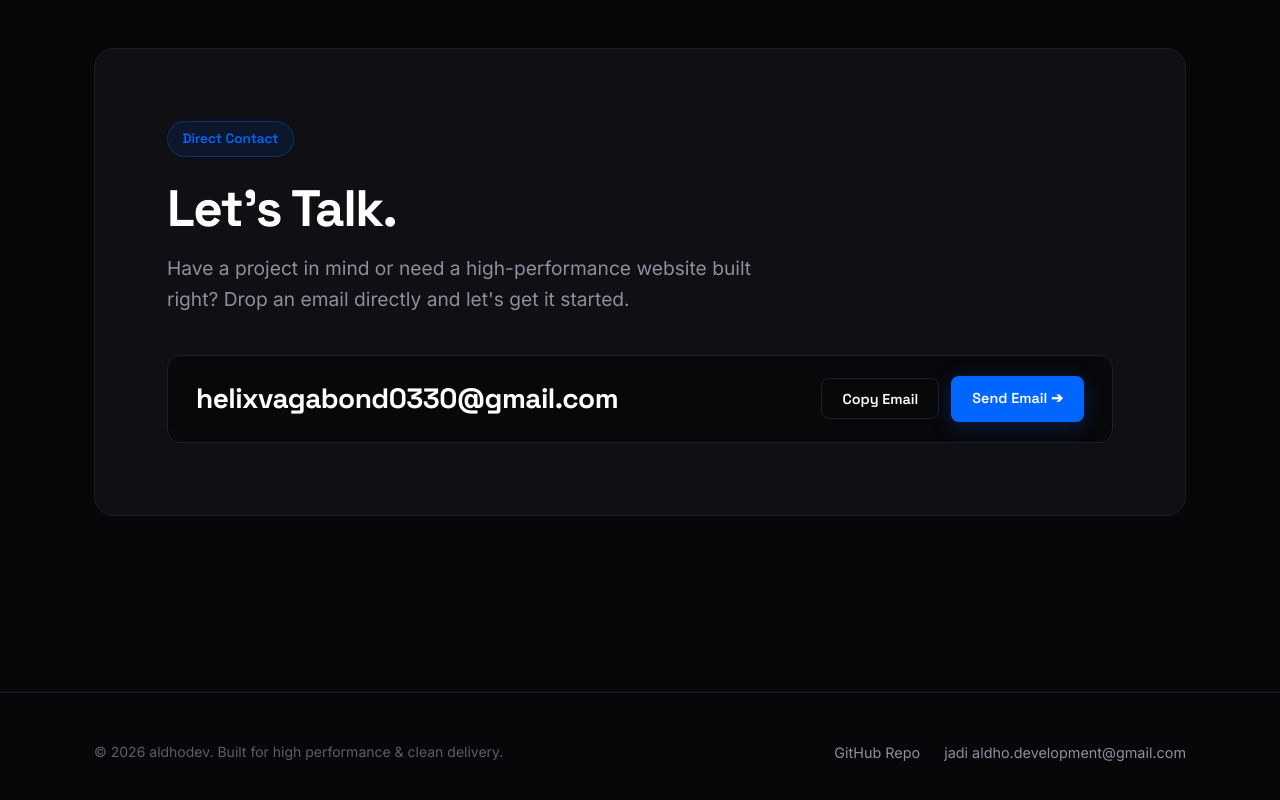
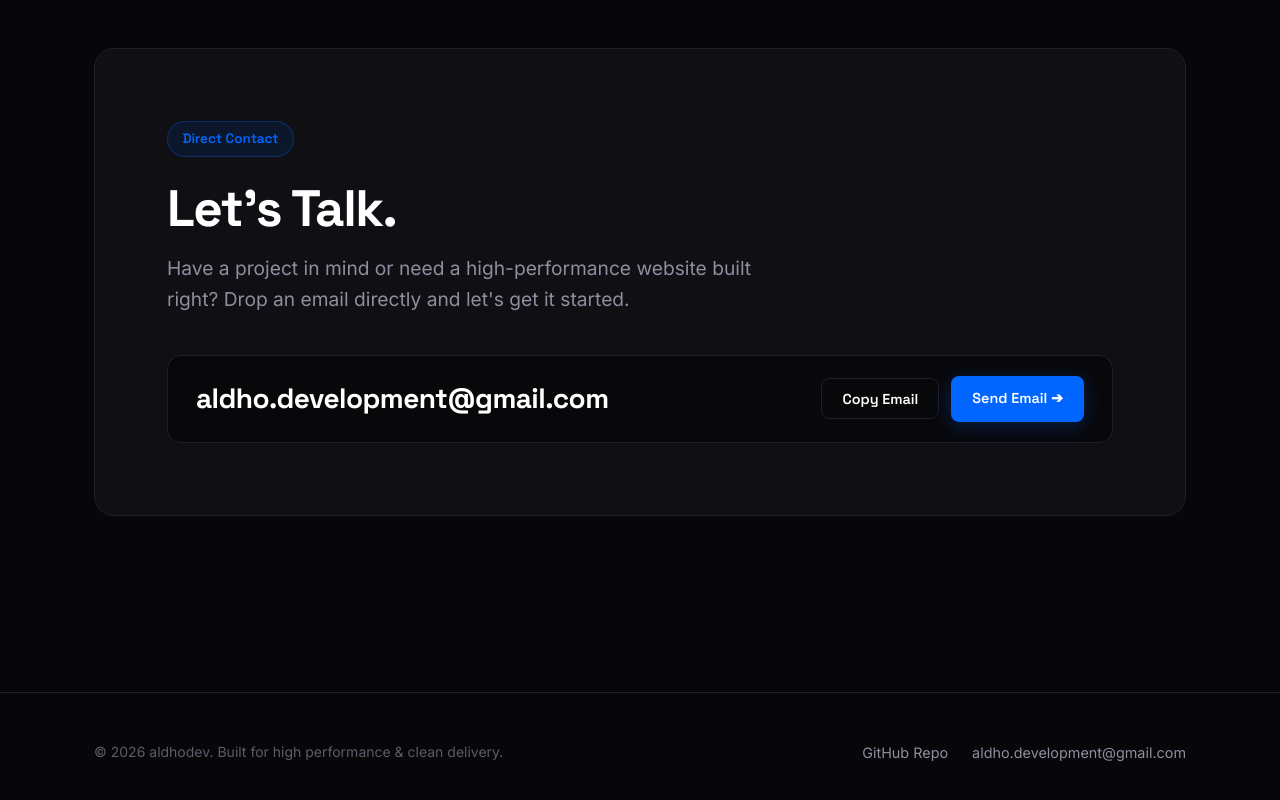
Before and after one commit to Mridhohm/aldhodev, a React (Vite) app: page / in a window 1280 px wide. Shown: the part 2036-2836 px from the top of the page. Built offline with nearby package versions, Linux system fonts and the light colour scheme.

Commit message:
Update email address in App component

```diff
--- a/src/App.jsx
+++ b/src/App.jsx
@@ -2,7 +2,7 @@ import { useState } from 'react';
 
 export default function App() {
   const [copied, setCopied] = useState(false);
-  const email = "helixvagabond0330@gmail.com";
+  const email = "aldho.development@gmail.com";
 
   const handleCopy = () => {
     navigator.clipboard.writeText(email);
@@ -188,7 +188,7 @@ export default function App() {
           </div>
           <div className="social-links">
             <a href="https://github.com/Mridhohm/aldhodev" target="_blank" rel="noopener noreferrer" className="social-link">GitHub Repo</a>
-            <a href="mailto:helixvagabond0330@gmail.com" className="social-link">jadi aldho.development@gmail.com</a>
+            <a href="mailto:aldho.development@gmail.com" className="social-link">aldho.development@gmail.com</a>
           </div>
         </div>
       </footer>
```
